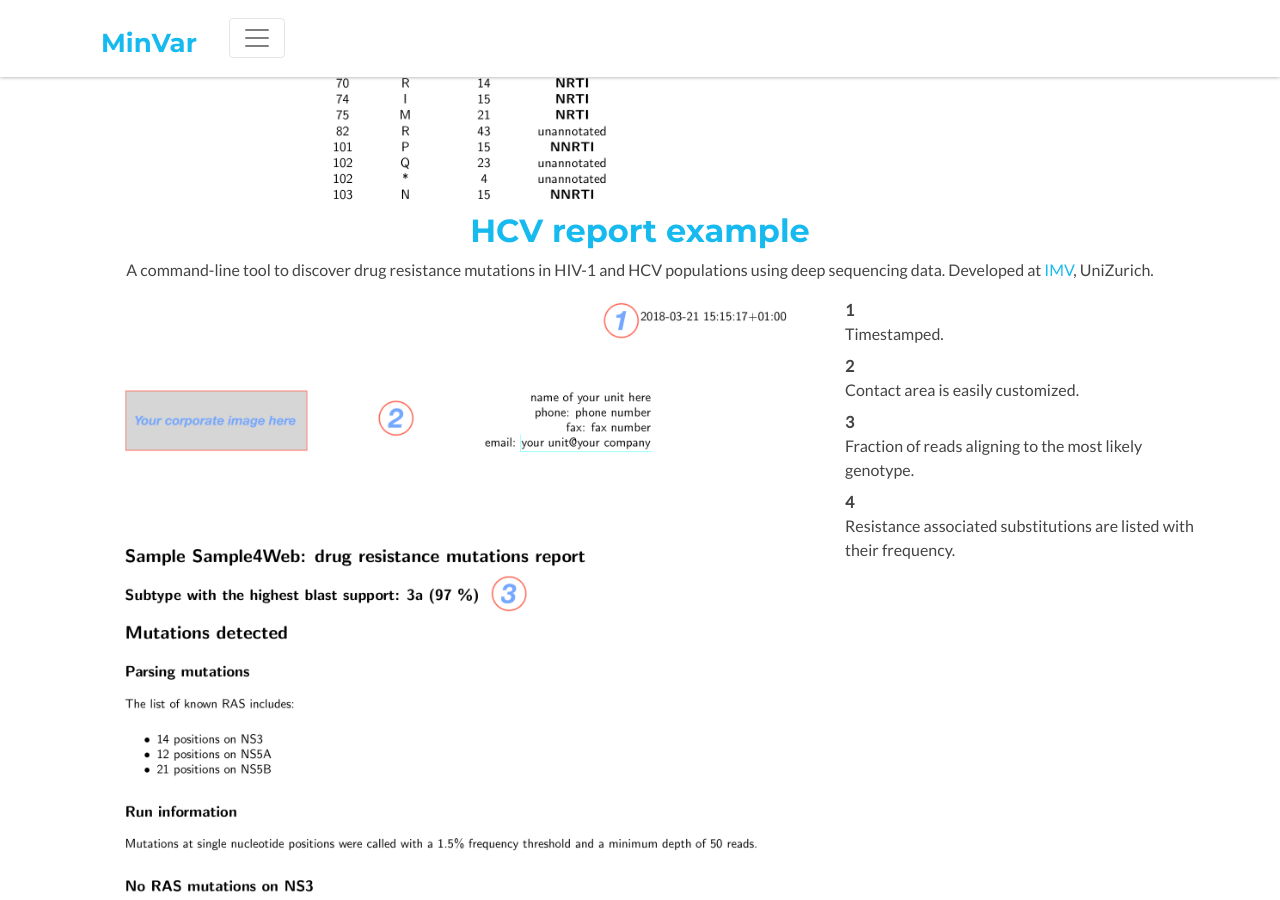
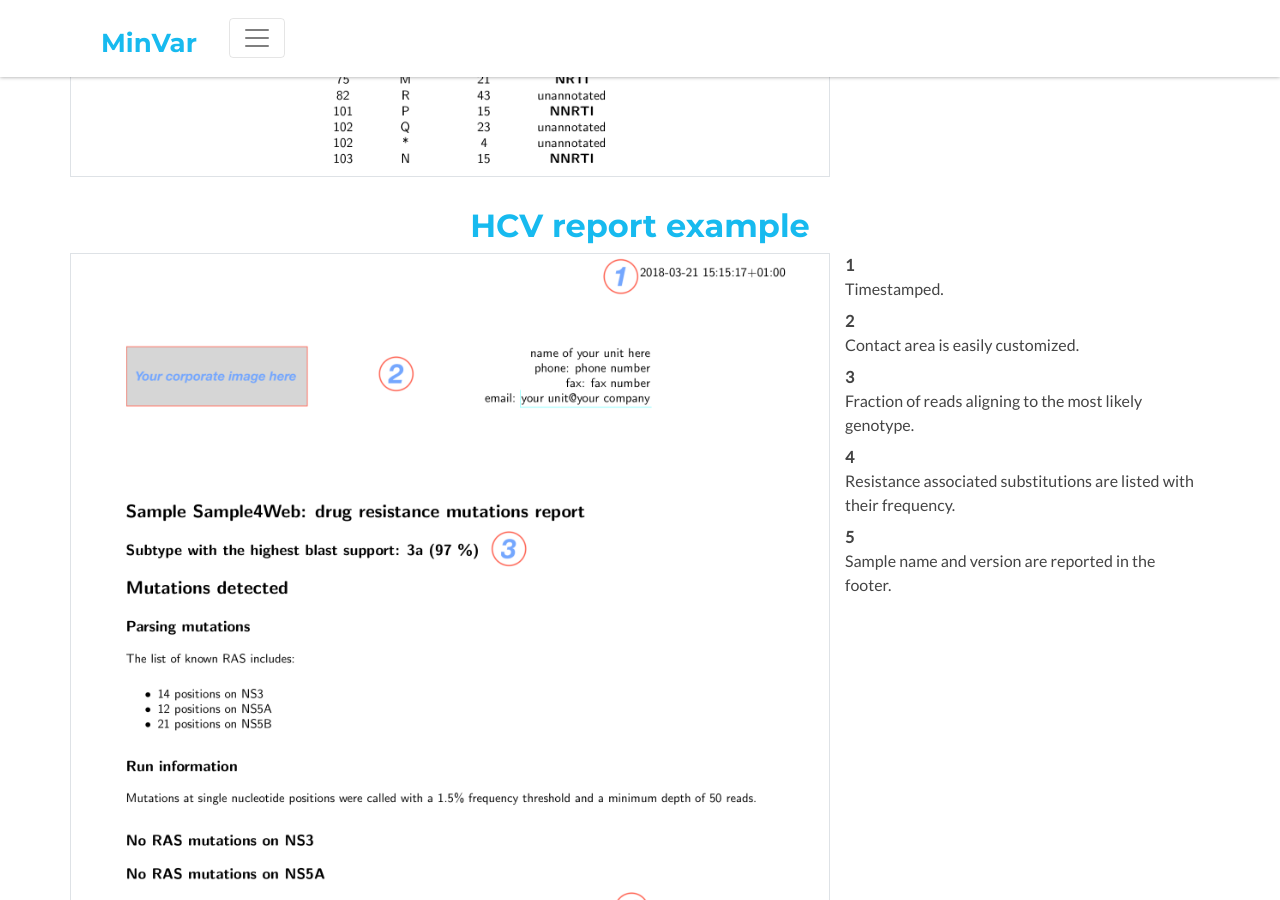
Before and after one commit to medvir/MinVar, a Jekyll site: the page built from docs/report.html, in a window 1280 px wide and 900 px high, scrolled down 2044 px. Built offline with Jekyll 4.4.1, drawn with Linux system fonts in a browser that asks for light colours; nearby versions of some CDN libraries; comment, search, counter and statistics services are not loaded.

Commit message:
Add border, some margin

```diff
--- a/docs/_includes/explain.html
+++ b/docs/_includes/explain.html
@@ -1,11 +1,11 @@
 <!-- ******REPORT****** -->
-<section id="hiv-report" class="hiv-report section offset-header">
+<section id="hiv-report" class="hiv-report section offset-header" style="margin-bottom: 30px;">
     <div class="container">
         <h2 class="title text-center">HIV report example</h2>
 
         <div class="row">
 
-            <div class="item col-md-8 col-sm-8 col-xs-12">
+            <div class="item border col-md-8 col-sm-8 col-xs-12">
                 <img src="{{ site.baseurl }}/public/images/hiv_report_1.png" class="img-fluid" alt="Responsive image">
             </div><!--//item-->
 
@@ -21,9 +21,9 @@
             </div><!--//item-->
 
         </div>
-        <hr/>
+
         <div class="row">
-            <div class="item col-md-8 col-sm-8 col-xs-12">
+            <div class="item border col-md-8 col-sm-8 col-xs-12">
                 <img src="{{ site.baseurl }}/public/images/hiv_report_2.png" class="img-fluid" alt="Responsive image">
             </div><!--//item-->
 
@@ -38,14 +38,10 @@
 <section id="hcv-report" class="hcv-report section">
     <div class="container">
         <h2 class="title text-center">HCV report example</h2>
-        <p class="intro text-center">A command-line tool to discover
-            drug resistance mutations in HIV-1 and HCV populations using deep
-            sequencing data. Developed at <a href="http://www.imv.uzh.ch" target="_blank">IMV</a>, UniZurich.
-        </p>
 
         <div class="row">
 
-            <div class="item col-md-8 col-sm-8 col-xs-12">
+            <div class="item border col-md-8 col-sm-8 col-xs-12">
                 <img src="{{ site.baseurl }}/public/images/hcv_report.png" class="img-fluid" alt="Responsive image">
             </div><!--//item-->
 
@@ -55,6 +51,7 @@
                     <dt>2</dt><dd>Contact area is easily customized.</dd>
                     <dt>3</dt><dd>Fraction of reads aligning to the most likely genotype.</dd>
                     <dt>4</dt><dd>Resistance associated substitutions are listed with their frequency.</dd>
+                    <dt>5</dt><dd>Sample name and version are reported in the footer.</dd>
                 </dl>
             </div><!--//item-->
 
--- a/docs/_includes/header.html
+++ b/docs/_includes/header.html
@@ -21,7 +21,7 @@
                         <li class="nav-item"><a class="nav-link" href="report.html">Report</a></li>
                     {% else %}
                         <li class="nav-item"><a class="nav-link scrollto" data-toggle="collapse" data-target=".navbar-collapse.show" href="report.html#hiv-report">HIV report</a></li>
-                        <li class="nav-item"><a class="nav-link scrollto" data-toggle="collapse" data-target=".navbar-collapse.show" href="report.html#hcv_report">HCV report</a></li>
+                        <li class="nav-item"><a class="nav-link scrollto" data-toggle="collapse" data-target=".navbar-collapse.show" href="report.html#hcv-report">HCV report</a></li>
                     {% endif %}
                   </ul>
               </div>
```
